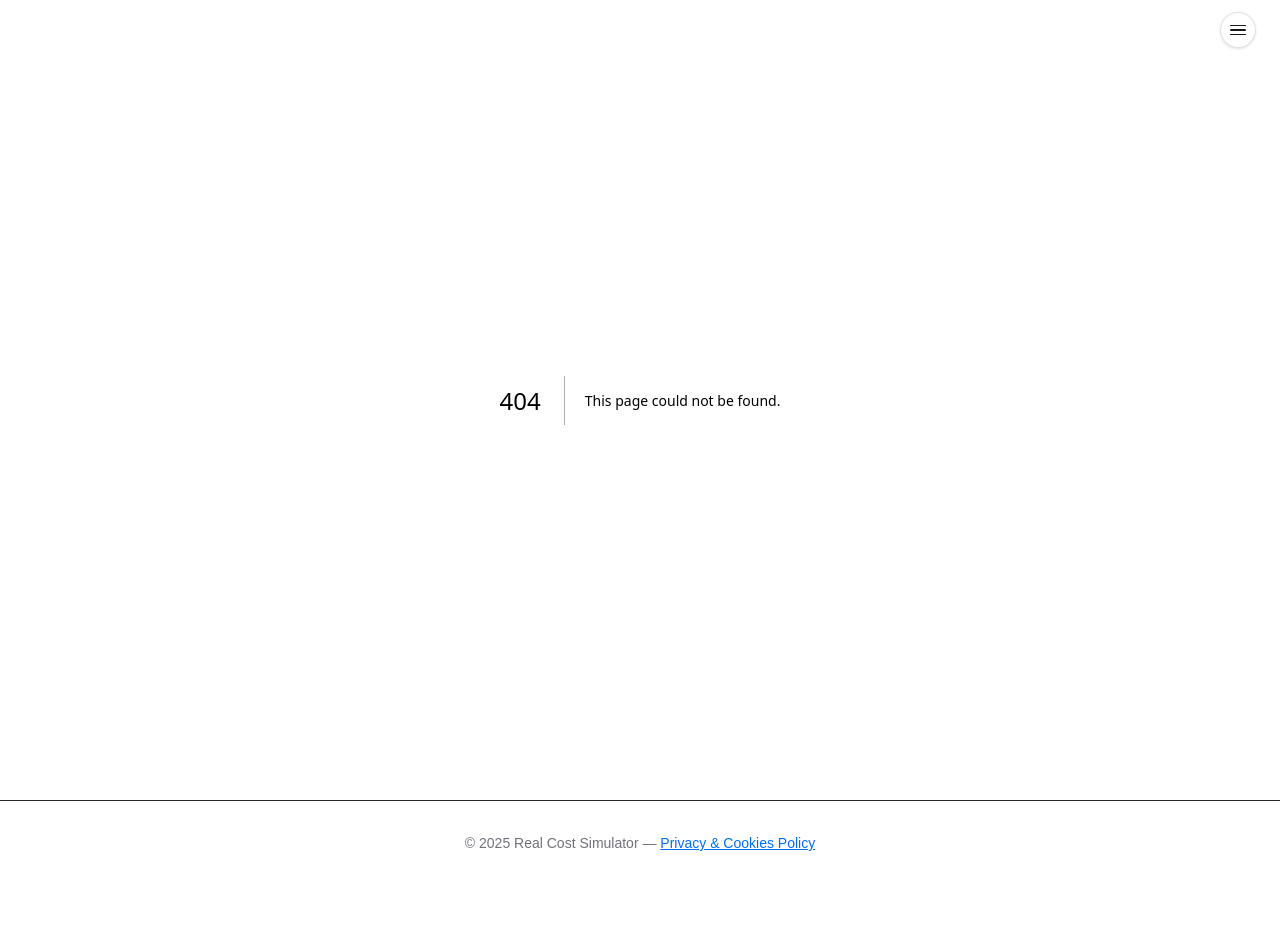
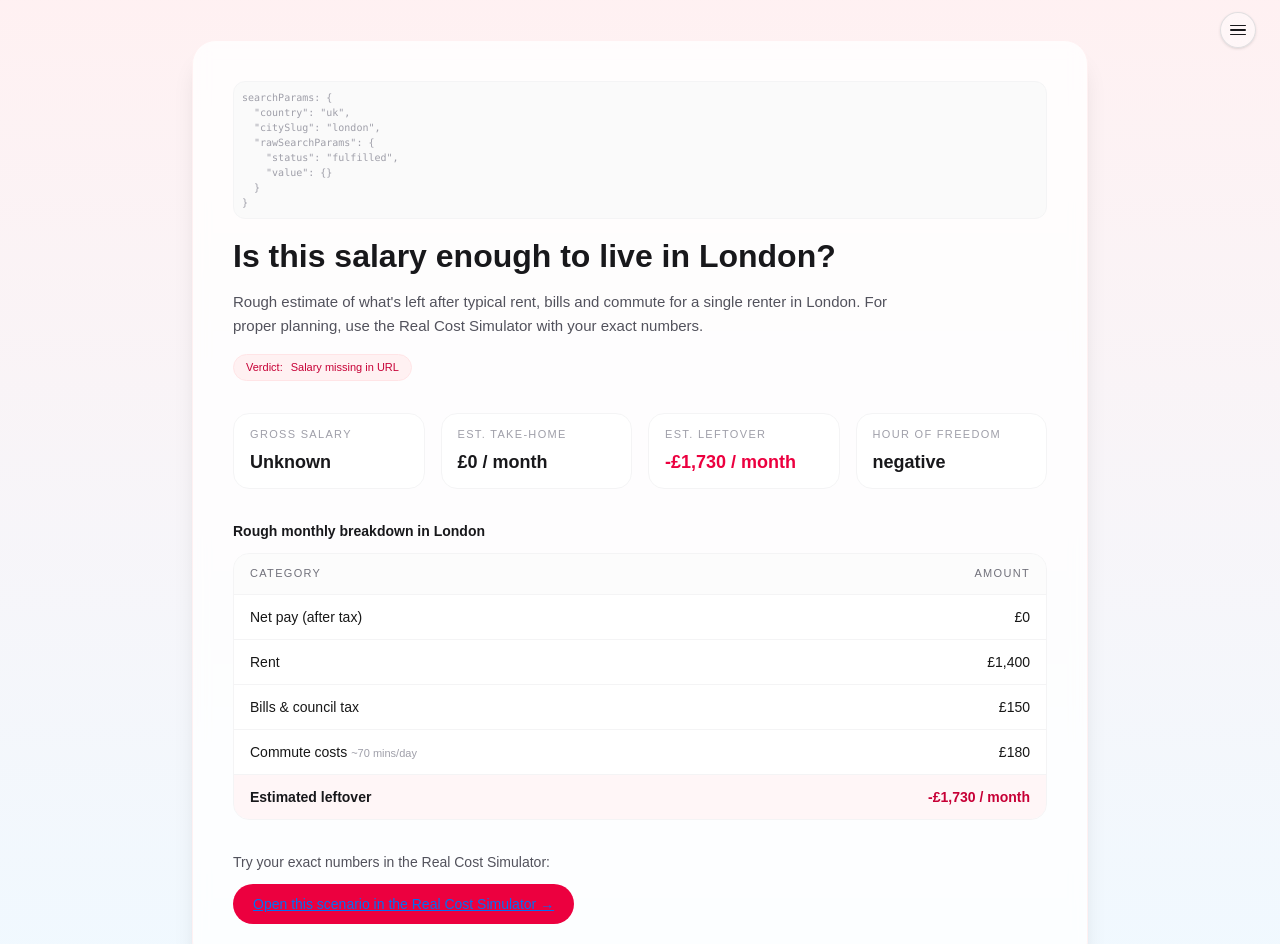
Before and after one commit to bendover19/real-cost-sim, a Next.js app: page /enough in a window 1280 px wide. Before the commit this address had no page. Shown: the top 944 px of the page. Before the commit the page ends 885 px from the top, so only its background shows below. Built offline with nearby package versions, Linux system fonts and the light colour scheme.

Commit message:
Create page.tsx

```diff
--- /dev/null
+++ b/app/enough/page.tsx
@@ -0,0 +1,246 @@
+// app/enough/page.tsx
+import type { Metadata } from "next";
+import { UK_CITIES, approximateNetFromGrossUK } from "../cityConfig";
+
+export const dynamic = "force-dynamic";
+export const revalidate = 0;
+
+type SearchParams = {
+  country?: string;
+  city?: string;
+  salary?: string;
+};
+
+type CityConfig = (typeof UK_CITIES)[number];
+
+/* ---------- helpers ---------- */
+
+function getCityConfig(citySlug: string | undefined): CityConfig | null {
+  if (!citySlug) return null;
+  const slug = citySlug.toLowerCase();
+  const match = UK_CITIES.find((c) => c.slug.toLowerCase() === slug);
+  return match ?? null;
+}
+
+function parseSalary(raw: string | undefined): number {
+  if (!raw) return 0;
+  const cleaned = decodeURIComponent(raw).replace(/[^0-9]/g, "");
+  const num = Number(cleaned);
+  return Number.isFinite(num) && num > 0 ? num : 0;
+}
+
+function formatGBP(value: number): string {
+  return value.toLocaleString("en-GB", {
+    style: "currency",
+    currency: "GBP",
+    maximumFractionDigits: 0,
+  });
+}
+
+/* ---------- metadata ---------- */
+
+export async function generateMetadata(
+  { searchParams }: { searchParams: SearchParams }
+): Promise<Metadata> {
+  const city = getCityConfig(searchParams.city);
+  const gross = parseSalary(searchParams.salary);
+
+  const cityLabel = city?.label ?? "this city";
+  const salaryLabel = gross ? formatGBP(gross) : "this salary";
+
+  return {
+    title: `Is ${salaryLabel} enough to live in ${cityLabel}?`,
+    description: `Rough estimate of what's left after typical rent, bills and commute for a single renter in ${cityLabel} on ${salaryLabel}.`,
+  };
+}
+
+/* ---------- page component ---------- */
+
+export default function EnoughPage({
+  searchParams,
+}: {
+  searchParams: SearchParams;
+}) {
+  const country = (searchParams.country || "uk").toLowerCase();
+  const grossYear = parseSalary(searchParams.salary);
+  const cityFromSlug = getCityConfig(searchParams.city);
+
+  const fallbackCity: CityConfig = {
+    slug: "london",
+    label: "London",
+    country: "uk",
+    currency: "£",
+    typicalRentSingle: 1400,
+    typicalBills: 150,
+    typicalCommuteCost: 180,
+    typicalCommuteMins: 70,
+  };
+
+  const city = cityFromSlug ?? fallbackCity;
+
+  // Income
+  const netYear = grossYear > 0 ? approximateNetFromGrossUK(grossYear) : 0;
+  const netMonth = Math.round(netYear / 12);
+
+  // Costs
+  const rent = city.typicalRentSingle;
+  const bills = city.typicalBills;
+  const commute = city.typicalCommuteCost;
+
+  const leftover = netMonth - rent - bills - commute;
+
+  const verdict =
+    grossYear === 0
+      ? "Salary missing in URL"
+      : leftover >= 600
+      ? "Comfortable"
+      : leftover >= 200
+      ? "Tight but maybe workable"
+      : "Extremely tight / probably not sustainable";
+
+  const debugParams = JSON.stringify(
+    { country, citySlug: city.slug, rawSearchParams: searchParams },
+    null,
+    2
+  );
+
+  return (
+    <main className="min-h-screen flex items-center justify-center bg-gradient-to-b from-rose-50 to-sky-50 px-4 py-10">
+      <section className="w-full max-w-4xl bg-white/80 backdrop-blur rounded-3xl shadow-xl border border-rose-50 p-6 md:p-10">
+        {/* DEBUG – visible so we can sanity-check */}
+        <pre className="text-[10px] text-zinc-400 mb-4 bg-zinc-50 border border-zinc-100 rounded-xl p-2">
+          searchParams: {debugParams}
+        </pre>
+
+        {/* TITLE + INTRO */}
+        <header className="mb-6 md:mb-8">
+          <h1 className="text-2xl md:text-[32px] font-semibold text-zinc-900 mb-3">
+            Is {grossYear ? formatGBP(grossYear) : "this salary"} enough to live
+            in {city.label}?
+          </h1>
+          <p className="text-sm md:text-[15px] leading-relaxed text-zinc-600 max-w-2xl">
+            Rough estimate of what&apos;s left after typical rent, bills and
+            commute for a single renter in {city.label}. For proper planning,
+            use the Real Cost Simulator with your exact numbers.
+          </p>
+
+          <div className="inline-flex items-center mt-4 rounded-full bg-rose-50 text-[11px] px-3 py-1 border border-rose-100 text-rose-700">
+            <span className="mr-2 font-medium">Verdict:</span>
+            <span>{verdict}</span>
+          </div>
+        </header>
+
+        {/* SUMMARY CARDS */}
+        <div className="grid grid-cols-2 md:grid-cols-4 gap-3 md:gap-4 mb-6 md:mb-8">
+          <div className="rounded-2xl border border-zinc-100 bg-white px-4 py-3">
+            <div className="text-[11px] tracking-[0.12em] uppercase text-zinc-400 mb-1.5">
+              Gross salary
+            </div>
+            <div className="text-zinc-900 font-semibold text-base md:text-lg">
+              {grossYear ? `${formatGBP(grossYear)} / year` : "Unknown"}
+            </div>
+          </div>
+
+          <div className="rounded-2xl border border-zinc-100 bg-white px-4 py-3">
+            <div className="text-[11px] tracking-[0.12em] uppercase text-zinc-400 mb-1.5">
+              Est. take-home
+            </div>
+            <div className="text-zinc-900 font-semibold text-base md:text-lg">
+              {netMonth ? `${formatGBP(netMonth)} / month` : "£0 / month"}
+            </div>
+          </div>
+
+          <div className="rounded-2xl border border-zinc-100 bg-white px-4 py-3">
+            <div className="text-[11px] tracking-[0.12em] uppercase text-zinc-400 mb-1.5">
+              Est. leftover
+            </div>
+            <div
+              className={
+                "font-semibold text-base md:text-lg " +
+                (leftover >= 0 ? "text-emerald-600" : "text-rose-600")
+              }
+            >
+              {formatGBP(leftover)} / month
+            </div>
+          </div>
+
+          <div className="rounded-2xl border border-zinc-100 bg-white px-4 py-3">
+            <div className="text-[11px] tracking-[0.12em] uppercase text-zinc-400 mb-1.5">
+              Hour of freedom
+            </div>
+            <div className="text-zinc-900 font-semibold text-base md:text-lg">
+              {leftover > 0 ? "some" : "negative"}
+            </div>
+          </div>
+        </div>
+
+        {/* BREAKDOWN TABLE */}
+        <section>
+          <h2 className="text-sm font-semibold text-zinc-900 mb-3">
+            Rough monthly breakdown in {city.label}
+          </h2>
+
+          <div className="overflow-hidden rounded-2xl border border-zinc-100 bg-white text-sm">
+            <div className="flex justify-between px-4 py-3 border-b border-zinc-100 bg-zinc-50/60 text-[11px] uppercase tracking-[0.12em] text-zinc-500">
+              <span>Category</span>
+              <span>Amount</span>
+            </div>
+
+            <div className="flex justify-between px-4 py-3 border-b border-zinc-100">
+              <span>Net pay (after tax)</span>
+              <span>{formatGBP(netMonth)}</span>
+            </div>
+            <div className="flex justify-between px-4 py-3 border-b border-zinc-100">
+              <span>Rent</span>
+              <span>{formatGBP(rent)}</span>
+            </div>
+            <div className="flex justify-between px-4 py-3 border-b border-zinc-100">
+              <span>Bills &amp; council tax</span>
+              <span>{formatGBP(bills)}</span>
+            </div>
+            <div className="flex justify-between px-4 py-3 border-b border-zinc-100">
+              <span>
+                Commute costs{" "}
+                <span className="text-[11px] text-zinc-400">
+                  ~{city.typicalCommuteMins} mins/day
+                </span>
+              </span>
+              <span>{formatGBP(commute)}</span>
+            </div>
+
+            <div className="flex justify-between px-4 py-3 bg-rose-50/60">
+              <span className="font-semibold text-zinc-900">
+                Estimated leftover
+              </span>
+              <span
+                className={
+                  "font-semibold " +
+                  (leftover >= 0 ? "text-emerald-700" : "text-rose-700")
+                }
+              >
+                {formatGBP(leftover)} / month
+              </span>
+            </div>
+          </div>
+        </section>
+
+        {/* CTA */}
+        <section className="mt-6 md:mt-8">
+          <p className="text-sm text-zinc-600 mb-3">
+            Try your exact numbers in the Real Cost Simulator:
+          </p>
+          <a
+            className="inline-flex items-center justify-center px-5 py-2.5 rounded-full bg-rose-600 hover:bg-rose-700 text-white text-sm font-medium transition"
+            href={`/sim?country=${encodeURIComponent(
+              country
+            )}&city=${encodeURIComponent(
+              city.slug
+            )}&salary=${encodeURIComponent(grossYear.toString())}`}
+          >
+            Open this scenario in the Real Cost Simulator →
+          </a>
+        </section>
+      </section>
+    </main>
+  );
+}
```
